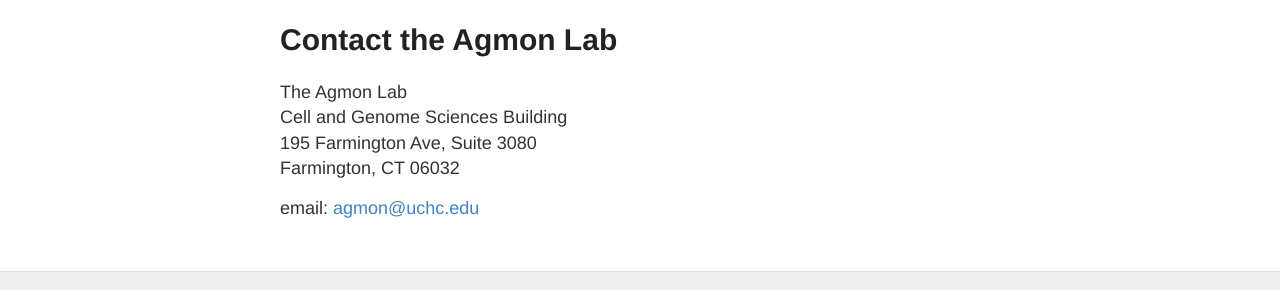
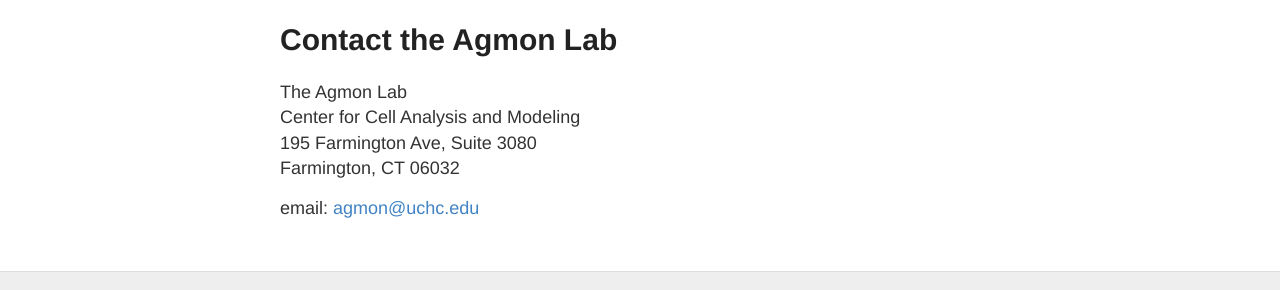
Before and after one commit to eagmon/eagmon.github.io, a Jekyll site: the page built from contact.md, in a window 1280 px wide. Shown: the part 195-485 px from the top of the page. Built offline with Jekyll 4.4.1, drawn with Linux system fonts in a browser that asks for light colours.

Commit message:
update contact address

```diff
--- a/contact.md
+++ b/contact.md
@@ -5,7 +5,7 @@
 ---
 
 The Agmon Lab \
-Cell and Genome Sciences Building \
+Center for Cell Analysis and Modeling \
 195 Farmington Ave, Suite 3080 \
 Farmington, CT 06032
 
```
